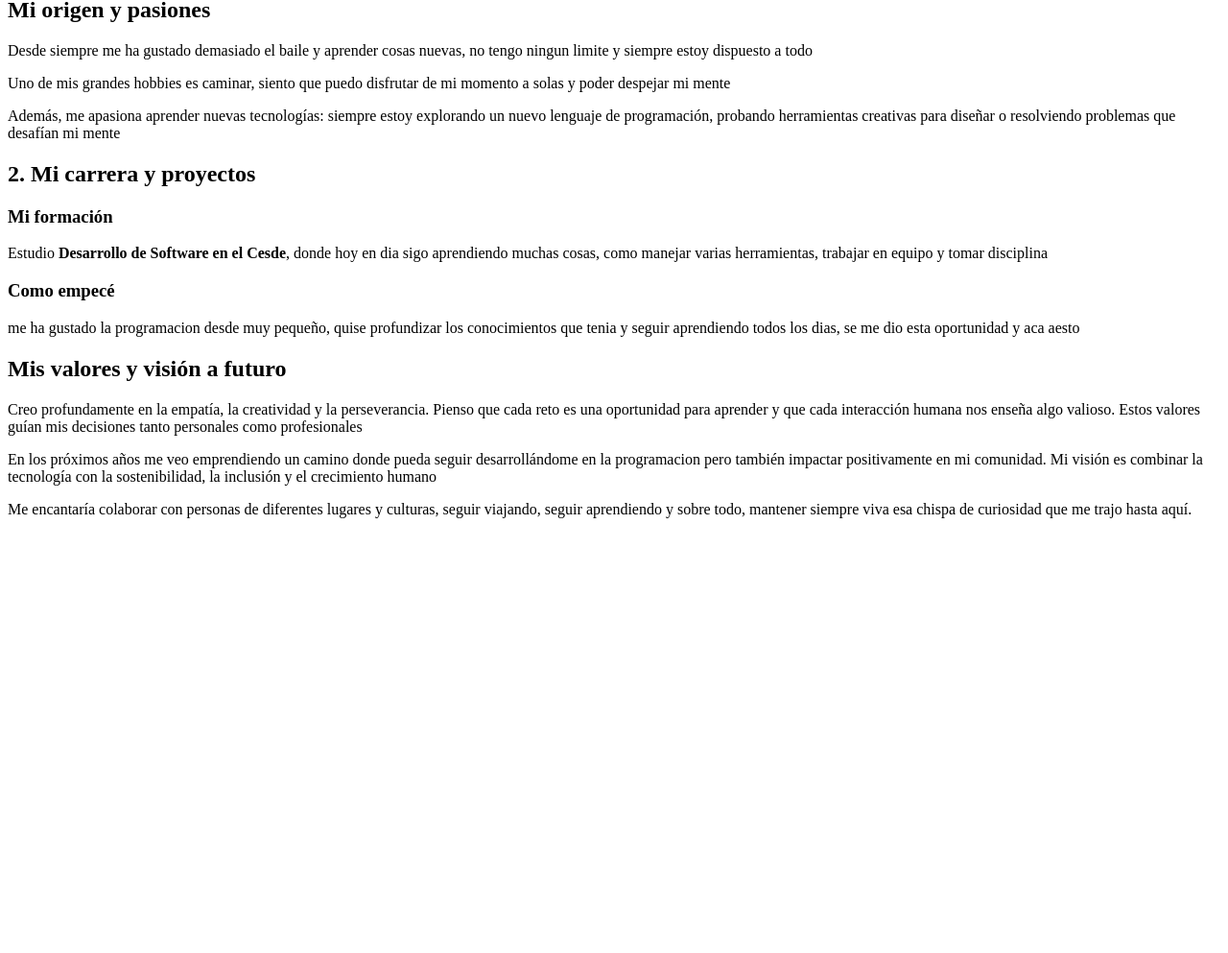
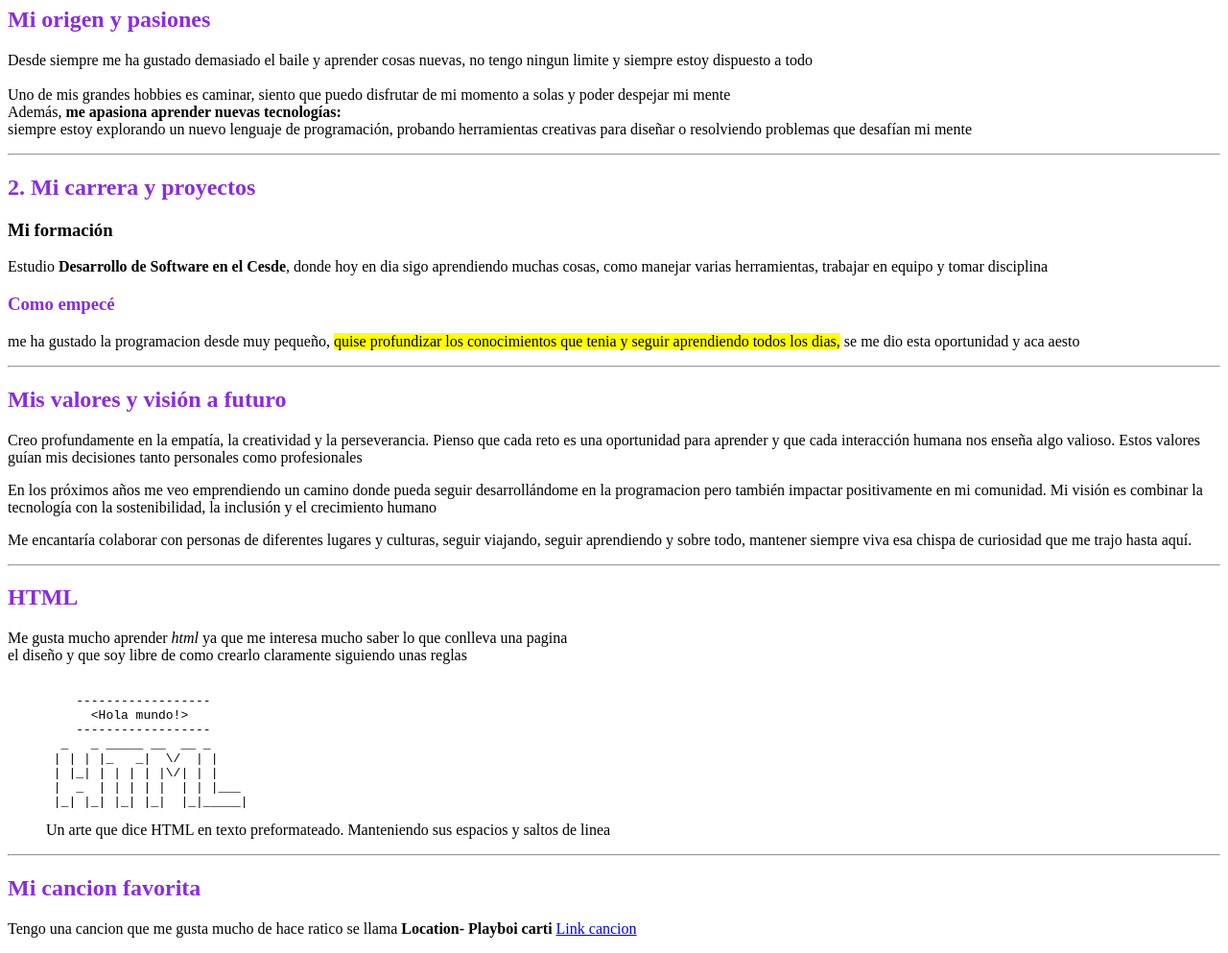
Before and after one commit to jaco0010/Fullstack-roadmap, a plain HTML site: page index.html in a window 1280 px wide. Shown: the part 83-1076 px from the top of the page at 96% size. Before the commit the page ends 800 px from the top, so only its background shows below. Drawn offline with Linux system fonts and the light colour scheme.

Commit message:
changes day4

```diff
--- a/index.html
+++ b/index.html
@@ -4,39 +4,40 @@
 <head>
     <meta charset="UTF-8">
     <title>Presentación de Jacobo Gonzalez</title>
+    <link rel="stylesheet" href="style.css">
 </head>
 
-<body>
+<body data-page="Presentación">
+<hr>
+    <h1 id="Nombre">Hola, soy Jacobo Gonzalez Villegas</h1>
 
-    <h1>Hola, soy Jacobo Gonzalez Villegas</h1>
+   <h2 style="color: blueviolet;"> Mi origen y pasiones</h2>
+    <p id="origin">
+        Desde siempre me ha gustado demasiado el baile y aprender cosas nuevas, no tengo ningun limite y siempre estoy
+        dispuesto a todo <br>
+        <br>
 
-    <h2> Mi origen y pasiones</h2>
-    <p>
-        Desde siempre me ha gustado demasiado el baile y aprender cosas nuevas, no tengo ningun limite y siempre estoy
-        dispuesto a todo
-    </p>
-    <p>
         Uno de mis grandes hobbies es caminar, siento que puedo disfrutar de mi momento a solas y poder despejar mi
         mente
-    </p>
-    <p>
-        Además, me apasiona aprender nuevas tecnologías: siempre estoy explorando un nuevo lenguaje de programación,
+    <br>
+        Además, <b>me apasiona aprender nuevas tecnologías:</b> <br>
+        siempre estoy explorando un nuevo lenguaje de programación,
         probando herramientas creativas para diseñar o resolviendo problemas que desafían mi mente
     </p>
-
-    <h2>2. Mi carrera y proyectos</h2>
+<hr>
+   <h2 style="color: blueviolet;">2. Mi carrera y proyectos</h2>
     <h3> Mi formación</h3>
-    <p>
-        Estudio <b>Desarrollo de Software en el Cesde</b>, donde hoy en dia sigo aprendiendo muchas cosas, como manejar
+    <p id="formation">
+        Estudio <strong>Desarrollo de Software en el Cesde</strong>, donde hoy en dia sigo aprendiendo muchas cosas, como manejar
         varias herramientas, trabajar en equipo y tomar disciplina
-    <h3> Como empecé</h3>
-    <p>
-        me ha gustado la programacion desde muy pequeño, quise profundizar los conocimientos que tenia y seguir
-        aprendiendo todos los dias, se me dio esta oportunidad y aca aesto
+   <h3 style="color: blueviolet;"> Como empecé</h3>
+    <p id="start">
+        me ha gustado la programacion desde muy pequeño, <mark>quise profundizar los conocimientos que tenia y seguir
+        aprendiendo todos los dias,</mark> se me dio esta oportunidad y aca aesto
     </p>
-
-    <h2>Mis valores y visión a futuro</h2>
-    <p>
+<hr>
+   <h2 style="color: blueviolet;">Mis valores y visión a futuro</h2>
+    <p id="vision">
         Creo profundamente en la empatía, la creatividad y la perseverancia. Pienso que cada reto es una oportunidad
         para aprender y que cada interacción humana nos enseña algo valioso. Estos valores guían mis decisiones tanto
         personales como profesionales
@@ -50,7 +51,41 @@
         Me encantaría colaborar con personas de diferentes lugares y culturas, seguir viajando, seguir aprendiendo y
         sobre todo, mantener siempre viva esa chispa de curiosidad que me trajo hasta aquí.
     </p>
+<hr>
+ <h2 style="color: blueviolet;">HTML</h2>
 
+<p id="HTML">
+    Me gusta mucho aprender <i>html</i> ya que me interesa mucho saber lo que conlleva una pagina <br>
+     el diseño y que soy libre de como crearlo claramente siguiendo unas reglas
+
+<figure>
+<pre>
+
+    ------------------
+      &lt;Hola mundo!&gt;
+    ------------------
+  _   _ _____ __  __ _
+ | | | |_   _|  \/  | |
+ | |_| | | | | |\/| | |
+ |  _  | | | | |  | | |___
+ |_| |_| |_| |_|  |_|_____|
+</pre>
+<figcaption id="art-html">
+    Un arte que dice HTML en texto preformateado.
+    Manteniendo sus espacios y saltos de linea
+</figcaption>
+</figure>
+
+</p>
+<div class="song">
+<hr>
+ <h2 style="color: blueviolet;">Mi cancion favorita</h2>
+<p id="Music">
+    Tengo una cancion que me gusta mucho de hace ratico
+    se llama <b>Location- Playboi carti</b>
+    <a href="https://youtu.be/39XR4EXFz5Y?si=QD5irFUF8QUTFW49" target="_blank" rel="noopener">Link cancion</a>
+</p>
+</div>
 </body>
 
 </html>
--- /dev/null
+++ b/style.css
@@ -0,0 +1,3 @@
+.resaltado {
+    color: rgb(154, 34, 168);
+}
```
Also changed, not shown: 1 other file.
